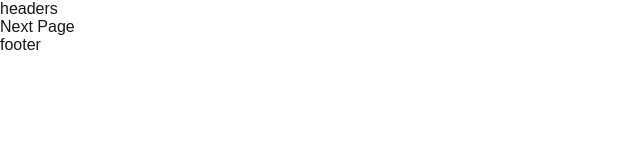
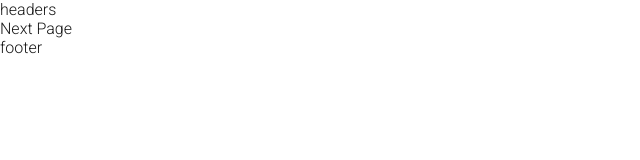
Before and after one commit to erfandevart/Next-App-Router, a Next.js app: page /blogs/next in a window 1280 px wide. Shown: the top 160 px of the page, without its empty margins (0-640 px from the left). Built offline with nearby package versions, Linux system fonts and the light colour scheme.

Commit message:
font goolge

```diff
--- a/app/layout.js
+++ b/app/layout.js
@@ -1,14 +1,10 @@
-import { Geist, Geist_Mono } from "next/font/google";
+import { Roboto } from "next/font/google";
 import "./globals.css";
 
-const geistSans = Geist({
-  variable: "--font-geist-sans",
+//fonts
+const roboto = Roboto({
   subsets: ["latin"],
-});
-
-const geistMono = Geist_Mono({
-  variable: "--font-geist-mono",
-  subsets: ["latin"],
+  weight: "300",
 });
 
 export const metadata = {
@@ -19,9 +15,7 @@
 export default function RootLayout({ children }) {
   return (
     <html lang="en">
-      <body className={`${geistSans.variable} ${geistMono.variable}`}>
-        {children}
-      </body>
+      <body className={roboto.className}>{children}</body>
     </html>
   );
 }
```
